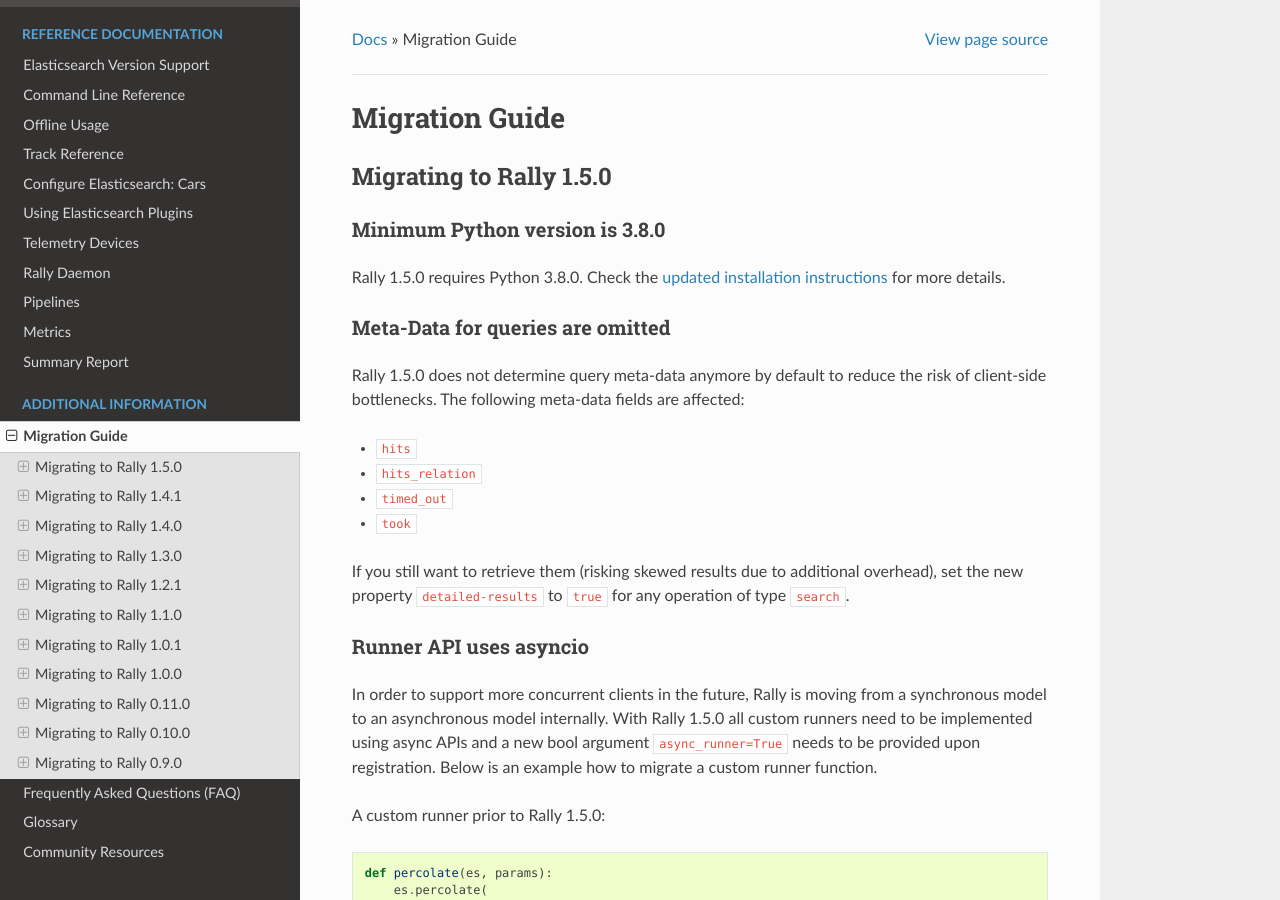
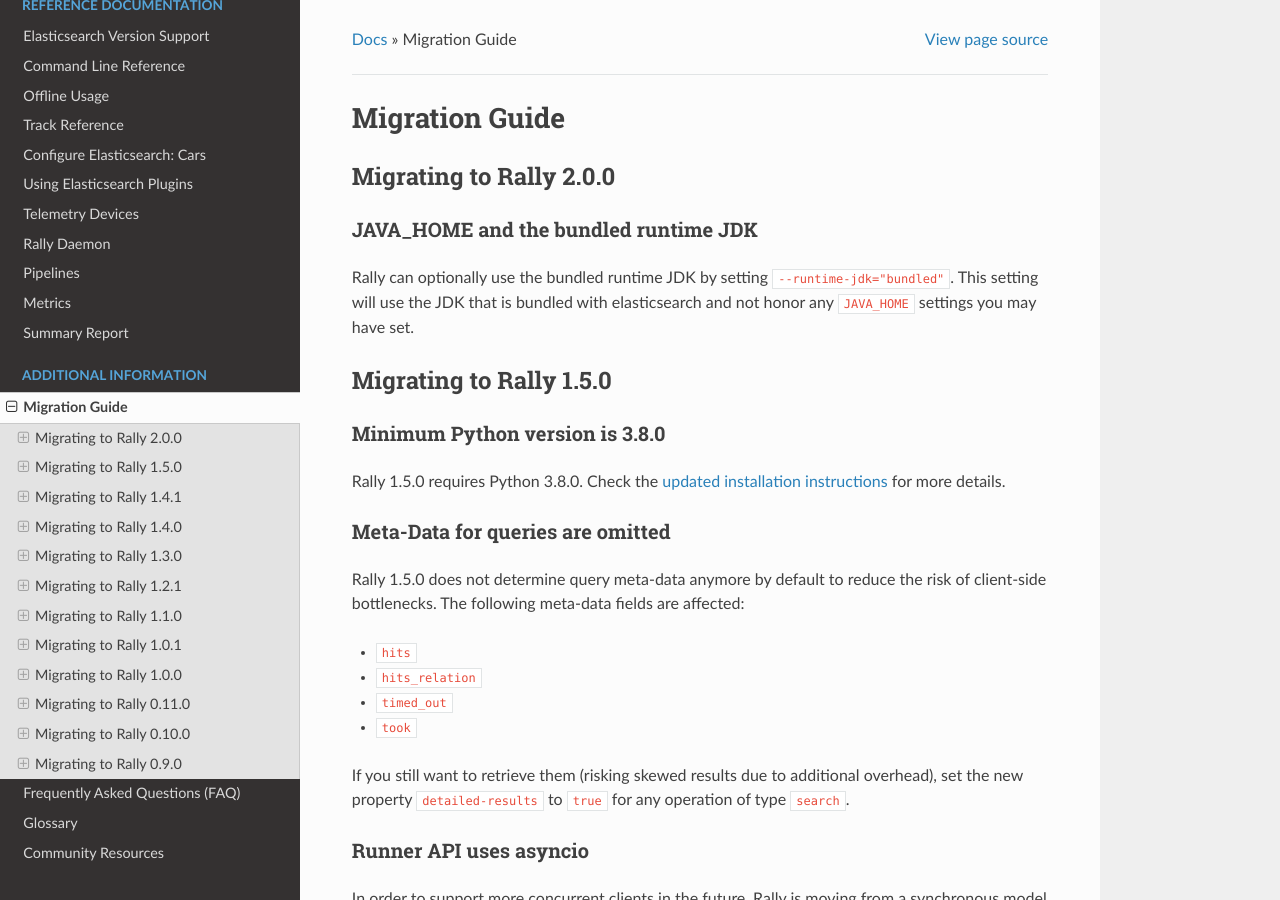
Before and after one commit to elastic/rally, a Sphinx documentation site: the page built from docs/migrate.rst, in a window 1280 px wide and 900 px high. Built offline with Sphinx 7.4.7 and the Read the Docs theme 2.0.0, drawn with Linux system fonts in a browser that asks for light colours.

Commit message:
Add message about the runtime bundled jdk

```diff
--- a/docs/migrate.rst
+++ b/docs/migrate.rst
@@ -1,5 +1,15 @@
 Migration Guide
 ===============
+
+
+Migrating to Rally 2.0.0
+------------------------
+
+JAVA_HOME and the bundled runtime JDK
+^^^^^^^^^^^^^^^^^^^^^^^^^^^^^^^^^^^^^
+
+Rally can optionally use the bundled runtime JDK by setting ``--runtime-jdk="bundled"``. This setting will use the JDK that is bundled with
+elasticsearch and not honor any ``JAVA_HOME`` settings you may have set.
 
 Migrating to Rally 1.5.0
 ------------------------
```
